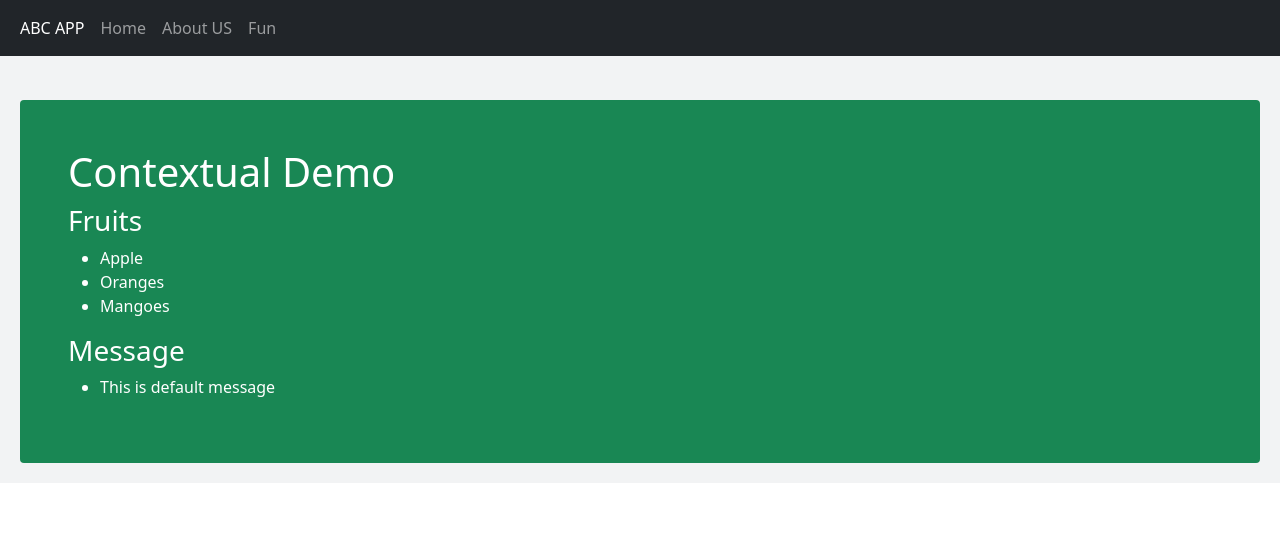
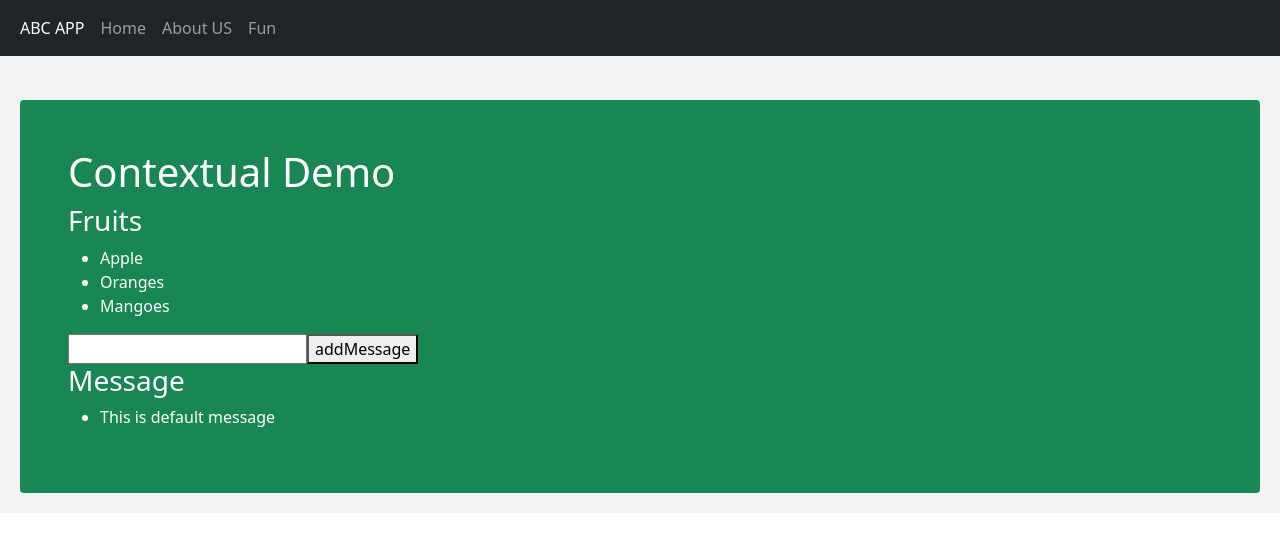
Before and after one commit to vinodh1988/react-route-saga, a React (Create React App) app: page /about-us in a window 1280 px wide. Shown: the top 552 px of the page. Built offline with nearby package versions, Linux system fonts and the light colour scheme.

Commit message:
context-save-commit

```diff
--- a/src/ReactComponents/About.tsx
+++ b/src/ReactComponents/About.tsx
@@ -1,13 +1,15 @@
+import { useState } from "react"
 import { Context, reactStore} from "../Context/ContextAPI"
 import DataUnit from "./DataUnit"
 import MessageUnit from "./MessageUnit"
 
 
 const About=()=>{
+    const [message,setMessage]=useState(reactStore.message)
     return(
         <div className="mt-4 p-5 bg-success text-white rounded">
                 <h1>Contextual Demo</h1>
-                <Context.Provider value={{...reactStore}} >
+                <Context.Provider value={{...reactStore,message: message, changeMessage: setMessage}} >
                         <DataUnit></DataUnit>
                         <MessageUnit></MessageUnit>
                 </Context.Provider>
--- a/src/ReactComponents/DataUnit.tsx
+++ b/src/ReactComponents/DataUnit.tsx
@@ -1,15 +1,20 @@
-import { useContext } from "react";
+import { useContext, useState } from "react";
 import { Context } from "../Context/ContextAPI";
 
 const DataUnit=()=>{
-    const {fruits}=useContext(Context)
+    const {fruits,changeMessage}=useContext(Context)
+    const [temp,setTemp]=useState("")
+
     return (
 
         <div>
             <h3>Fruits</h3>
         <ul>
             {fruits.map((x:string)=><li>{x}</li>)}
+
         </ul>
+        <input type="text" value={temp} onChange={e=>{setTemp(e.target.value)}}/>
+        <button onClick={()=>{changeMessage(temp)}}>addMessage</button>
         </div>
     )
 }
```
